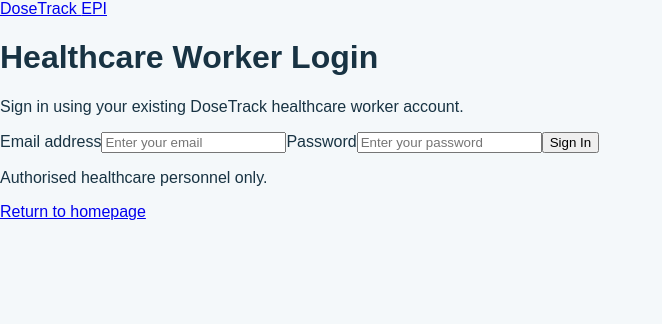
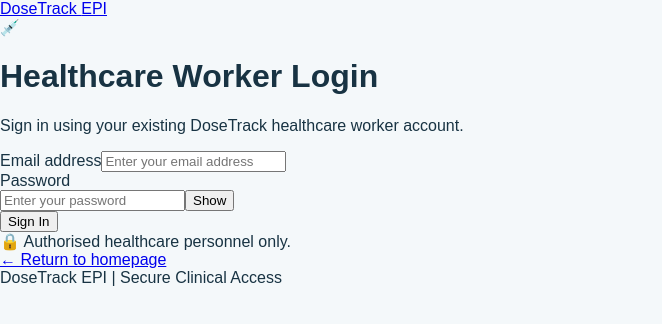
Before and after one commit to Siraajadams/dosetrack-epi, a Next.js app: page /login in a window 1280 px wide. Shown: the top 324 px of the page, without its empty margins (0-662 px from the left). Built offline with nearby package versions, Linux system fonts and the light colour scheme; no server answers.

Commit message:
Update page.tsx

```diff
--- a/app/login/page.tsx
+++ b/app/login/page.tsx
@@ -10,6 +10,9 @@ export default function LoginPage() {
 
   const [email, setEmail] = useState("");
   const [password, setPassword] = useState("");
+  const [showPassword, setShowPassword] =
+    useState(false);
+
   const [loading, setLoading] = useState(false);
   const [error, setError] = useState("");
 
@@ -37,7 +40,7 @@ export default function LoginPage() {
 
     } catch {
       setError(
-        "Unable to sign in. Please check your credentials."
+        "Unable to sign in. Please check your email and password."
       );
     } finally {
       setLoading(false);
@@ -53,6 +56,10 @@ export default function LoginPage() {
           DoseTrack <span>EPI</span>
         </Link>
 
+        <div className="login-icon">
+          💉
+        </div>
+
         <h1>Healthcare Worker Login</h1>
 
         <p className="login-description">
@@ -62,6 +69,7 @@ export default function LoginPage() {
 
         <form onSubmit={handleLogin}>
 
+          <div className="form-group">
             <label htmlFor="email">
               Email address
             </label>
@@ -70,32 +78,55 @@ export default function LoginPage() {
               id="email"
               type="email"
               autoComplete="email"
+              placeholder="Enter your email address"
               value={email}
               onChange={(e) =>
                 setEmail(e.target.value)
               }
-            placeholder="Enter your email"
               required
             />
+          </div>
 
+          <div className="form-group">
             <label htmlFor="password">
               Password
             </label>
 
+            <div className="password-wrapper">
               <input
                 id="password"
-            type="password"
+                type={
+                  showPassword
+                    ? "text"
+                    : "password"
+                }
                 autoComplete="current-password"
+                placeholder="Enter your password"
                 value={password}
                 onChange={(e) =>
                   setPassword(e.target.value)
                 }
-            placeholder="Enter your password"
                 required
               />
 
+              <button
+                type="button"
+                className="password-toggle"
+                aria-pressed={showPassword}
+                onClick={() =>
+                  setShowPassword(!showPassword)
+                }
+              >
+                {showPassword ? "Hide" : "Show"}
+              </button>
+            </div>
+          </div>
+
           {error && (
-            <div className="login-error" role="alert">
+            <div
+              className="login-error"
+              role="alert"
+            >
               {error}
             </div>
           )}
@@ -112,14 +143,18 @@ export default function LoginPage() {
 
         </form>
 
-        <p className="login-description">
-          Authorised healthcare personnel only.
-        </p>
+        <div className="login-security">
+          🔒 Authorised healthcare personnel only.
+        </div>
 
         <Link href="/" className="back-link">
-          Return to homepage
+          ← Return to homepage
         </Link>
 
+      </div>
+
+      <div className="login-footer">
+        DoseTrack EPI | Secure Clinical Access
       </div>
 
     </main>
```
Lines whose indentation alone changed are shown as unchanged.
